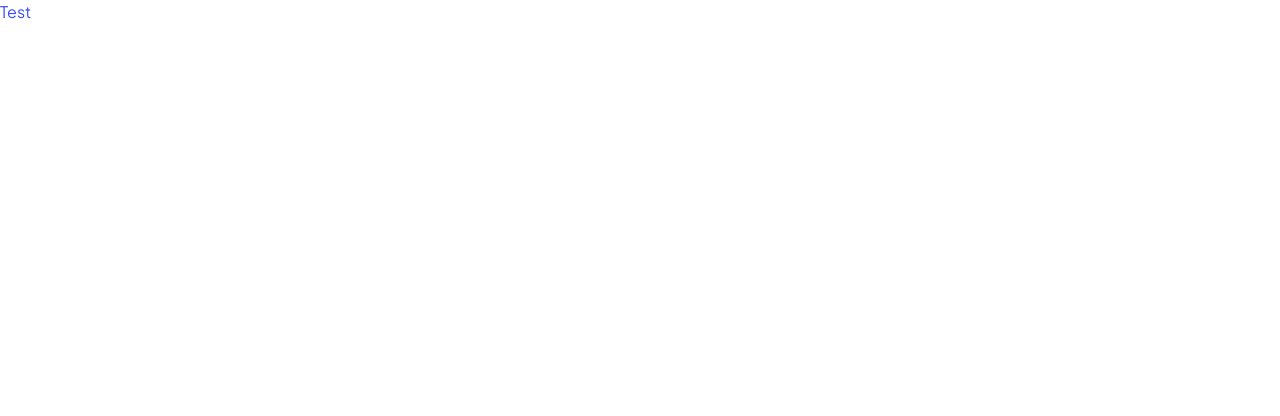
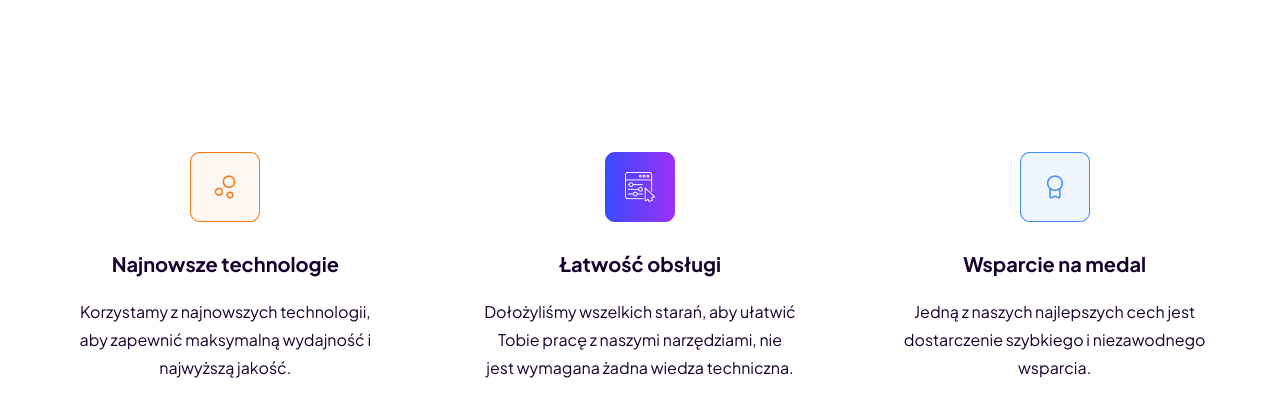
Before and after one commit to strefakursowpl/Kurs-React-od-podstaw, a React (Vite) app: page / in a window 1280 px wide. Shown: the top 416 px of the page. Built offline with nearby package versions, Linux system fonts and the light colour scheme.

Commit message:
4_4 - Pierwszy komponent

```diff
--- /dev/null
+++ b/src/components/homepage/features.tsx
@@ -0,0 +1,34 @@
+import { features } from "@/data/home-data";
+
+export default function Features() {
+    return (
+        <section className="overflow-hidden py-14 lg:py-28">
+            <div className="container">
+                <div className="grid grid-cols-1 place-content-center place-items-center gap-7 md:grid-cols-2 xl:grid-cols-3">
+                {
+                    features.map(feature => (
+                        <div key={feature.id} data-wow-delay={feature.delay}
+                        className="mx-auto flex max-w-[370px] flex-col items-center px-3.5 py-5 transition
+                        hover:shadow-(--shadow1) lg:px-7 lg:py-10"
+                        >
+                            <div className="mb-5 flex w-full items-center justify-center">
+                                <img
+                                    src={feature.icon}
+                                    width={70}
+                                    height={70}
+                                    alt=""
+                                />
+                            </div>
+                            <h3 className="text-foreground mt-2 mb-5
+                            text-center text-xl font-bold">{feature.title}</h3>
+                            <p className="text-gray text-center text-base leading-7">
+                                {feature.description}
+                            </p>
+                        </div>
+                    ))
+                }
+                </div>
+            </div>
+        </section>
+    )
+}
--- /dev/null
+++ b/src/data/home-data.ts
@@ -0,0 +1,23 @@
+export const features = [
+    {
+        id: 1,
+        icon: '/icons/feature1.png',
+        title: 'Najnowsze technologie',
+        description: 'Korzystamy z najnowszych technologii, aby zapewnić maksymalną wydajność i najwyższą jakość.',
+        delay: '.2s'
+    },
+    {
+        id: 2,
+        icon: '/icons/feature2.png',
+        title: 'Łatwość obsługi',
+        description: 'Dołożyliśmy wszelkich starań, aby ułatwić Tobie pracę z naszymi narzędziami, nie jest wymagana żadna wiedza techniczna.',
+        delay: '.5s'
+    },
+    {
+        id: 3,
+        icon: '/icons/feature3.png',
+        title: 'Wsparcie na medal',
+        description: 'Jedną z naszych najlepszych cech jest dostarczenie szybkiego i niezawodnego wsparcia.',
+        delay: '.8s'
+    },
+];
--- a/src/index.css
+++ b/src/index.css
@@ -127,3 +127,11 @@
     @apply bg-background text-foreground;
   }
 }
+
+@utility container {
+  margin-inline: auto;
+  padding-inline: .75rem;
+  @media (min-width: theme(screens.lg)) {
+    padding-inline: 2rem;
+  }
+}
--- a/src/main.tsx
+++ b/src/main.tsx
@@ -2,11 +2,10 @@ import { StrictMode } from 'react';
 import { createRoot } from 'react-dom/client';
 
 import './index.css';
+import HomePage from "./pages/home-page";
 
 createRoot(document.getElementById('root')!).render(
 	<StrictMode>
-		<div className="text-primary">
-			Test
-		</div>
+		<HomePage />
 	</StrictMode>,
 );
--- /dev/null
+++ b/src/pages/home-page.tsx
@@ -0,0 +1,10 @@
+import Features from "@/components/homepage/features";
+
+export default function HomePage() {
+    return (
+        <main className="bg-white">
+            <title>Techbe</title>
+            <Features />
+        </main>
+    )
+}
```
